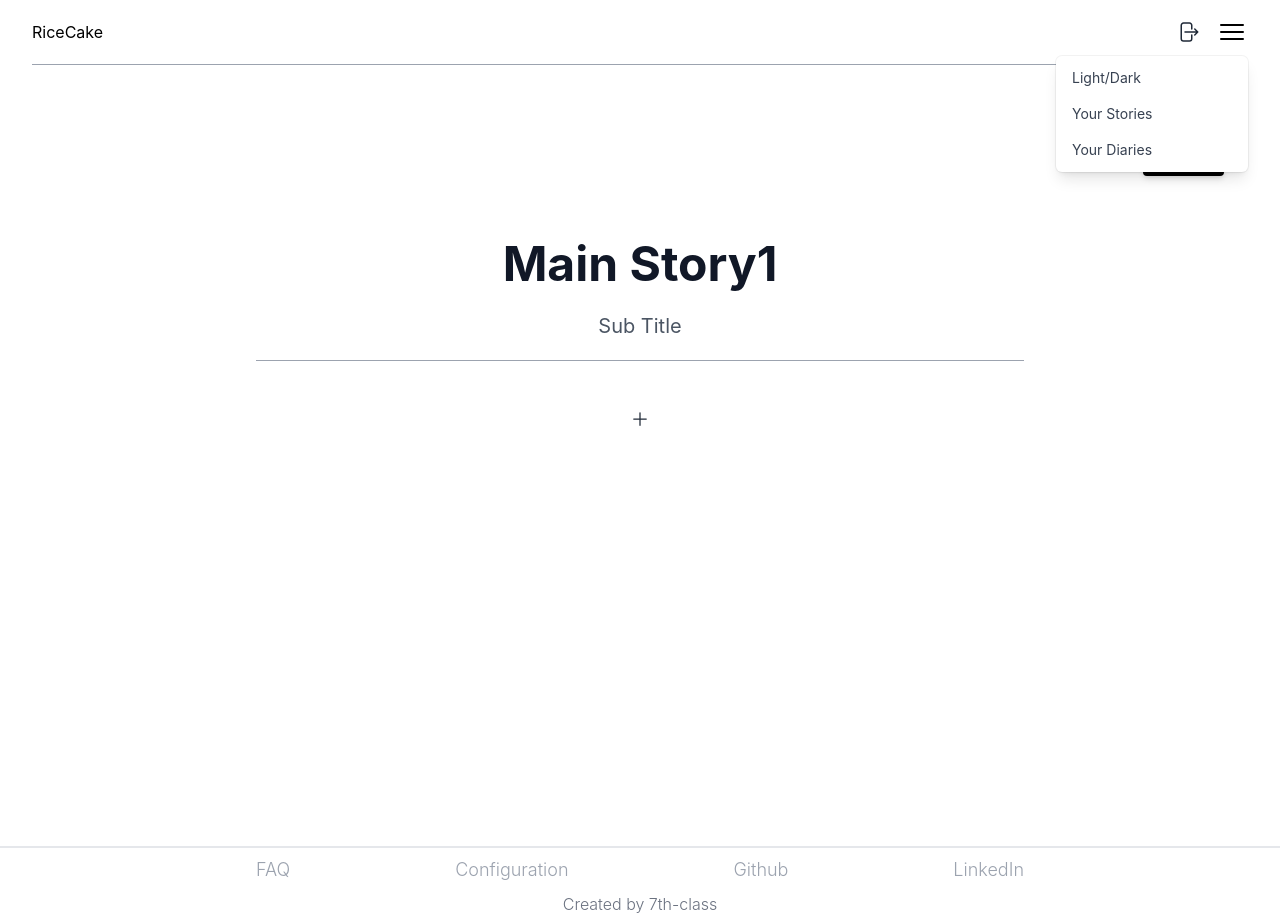
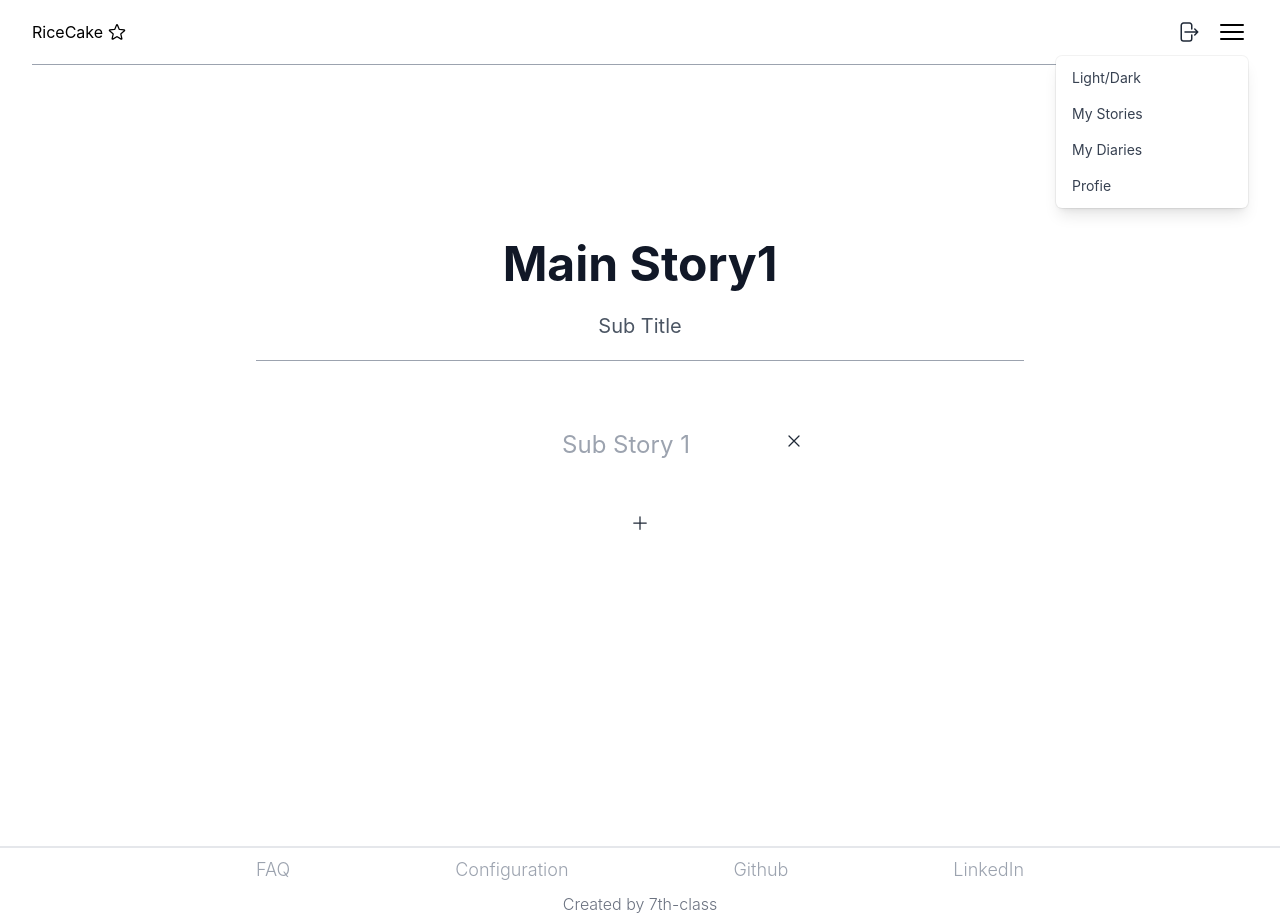
Before and after one commit to khj1212k/RiceCake, a Next.js app in the folder FrontEnd/ricecake-front/: page /Story/StorySub in a window 1280 px wide. Both pictures are taken after a click on the button "Open user menu". Built offline with nearby package versions, Linux system fonts and the light colour scheme.

Commit message:
EDIT-header & ADD-xmark

```diff
--- a/FrontEnd/ricecake-front/components/Layout/Header.jsx
+++ b/FrontEnd/ricecake-front/components/Layout/Header.jsx
@@ -18,7 +18,7 @@ export default function Example() {
             <a className="flex flex-shrink-0 items-center ">
               RiceCake
               <StarIcon
-                className="block h-5 w-auto px-1 lg:hidden"
+                className="block h-5 w-auto px-1"
               />
             </a>
           </Link>
@@ -73,7 +73,7 @@ export default function Example() {
                       href="/Story/StoryMain"
                       className={classNames(active ? 'bg-gray-100' : '', 'block px-4 py-2 text-sm text-gray-700')}
                     >
-                      Your Stories
+                      My Stories
                     </a>
                   )}
                 </Menu.Item>
@@ -83,7 +83,17 @@ export default function Example() {
                       href="/Diary/DiaryMain"
                       className={classNames(active ? 'bg-gray-100' : '', 'block px-4 py-2 text-sm text-gray-700')}
                     >
-                      Your Diaries
+                      My Diaries
+                    </a>
+                  )}
+                </Menu.Item>
+                <Menu.Item>
+                  {({ active }) => (
+                    <a
+                      href="/Main/Main"
+                      className={classNames(active ? 'bg-gray-100' : '', 'block px-4 py-2 text-sm text-gray-700')}
+                    >
+                      Profie
                     </a>
                   )}
                 </Menu.Item>
--- a/FrontEnd/ricecake-front/pages/Diary/DiaryMain.jsx
+++ b/FrontEnd/ricecake-front/pages/Diary/DiaryMain.jsx
@@ -1,8 +1,41 @@
 import Link from "next/link";
 import React, { useState } from 'react';
 import Calendars from '../Calendar';
+import { useRouter } from "next/router";
+import { useAtom } from 'jotai';
+import authAtom from "../../stores/authAtom";
+import { XMarkIcon } from '@heroicons/react/24/outline'
+
 
 const DiaryMain = () => {
+
+  const [userId, setuserId] = useState('');
+  const [diaryDate, setdiaryDate] = useState('');
+  const [auth, setAuth] = useAtom(authAtom);
+  const router = useRouter();
+
+  // const DiaryButtonHandler = (event) => {
+  //   event.preventDefault();
+
+  //   const formValue = { userId, diaryDate };
+
+  //   const options = {
+  //     method: 'POST',
+  //     headers: {
+  //       'Content-Type': 'application/json'
+  //     },
+  //     body: JSON.stringify(formValue),
+  //   };
+
+  //   const url = 'userId' + '/' + 'diaryDate';
+  //   fetch('http://localhost"8090/diaries/' + url , options)
+  //   ,then(response => {
+
+  //   })
+
+  //   }
+  // };
+
 
   return (
     <>
@@ -43,6 +76,14 @@ const DiaryMain = () => {
                 className="scrollbar-thin scrollbar-thumb-gray-700 scrollbar-track-gray-300 h-auto scrollbar-thumb-rounded-full scrollbar-track-rounded-full overflow-y-scroll block p-2.5 w-full text-sm text-gray-900 rounded-lg resize-none"
               />
             </div>
+            <div className="flex justify-center">
+              <button
+                // onClick={}
+                type="button"
+              >
+                <XMarkIcon className="h-5 px-1 text-gray-800 hover:text-gray-400" />
+              </button>
+            </div>
           </div>
         </div>
       </div>
--- a/FrontEnd/ricecake-front/pages/Story/StoryMain.jsx
+++ b/FrontEnd/ricecake-front/pages/Story/StoryMain.jsx
@@ -1,5 +1,5 @@
 import React, { Fragment, useRef, useState } from "react";
-import { PlusIcon } from '@heroicons/react/24/outline'
+import { PlusIcon, XMarkIcon } from '@heroicons/react/24/outline'
 import Link from "next/link";
 import { Dialog, Transition } from "@headlessui/react";
 
@@ -10,6 +10,7 @@ const StoryMain = () => {
         setOpen(true);
     };
     const cancelButtonRef = useRef(null);
+
 
     return (
         <>
@@ -27,8 +28,17 @@ const StoryMain = () => {
                         All Stories
                     </div>
                     <div class="mt-3 mb-7 mx-auto h-px bg-gray-400 w-2/3"></div>
-                    <div>
-                        {/* storylist */}
+                    <div className="flex justify-center">
+                        <textarea
+                            placeholder="Main Story 1"
+                            className="row-span-6 pt-10 overflow-hidden text-2xl text-center text-gray-900 hover:text-gray-300 outline-none resize-none"
+                        />
+                        <button
+                            // onClick={}
+                            type="button"
+                        >
+                            <XMarkIcon className="text-center block h-5 px-1 text-gray-800 hover:text-gray-400" />
+                        </button>
                     </div>
 
                     <button
--- a/FrontEnd/ricecake-front/pages/Story/StorySub.jsx
+++ b/FrontEnd/ricecake-front/pages/Story/StorySub.jsx
@@ -1,6 +1,6 @@
 import React from "react";
 import Link from "next/link";
-import { PlusIcon } from '@heroicons/react/24/outline'
+import { PlusIcon, XMarkIcon } from '@heroicons/react/24/outline'
 
 const StorySub = () => {
     return (
@@ -21,13 +21,22 @@ const StorySub = () => {
                     Sub Title
                 </div>
                 <div class="mt-3 mb-7 mx-auto h-px bg-gray-400 w-2/3"></div>
-                <div>
-                    {/* storylist */}
+                <div className="flex justify-center">
+                    <textarea
+                        placeholder="Sub Story 1"
+                        className="row-span-6 pt-10 overflow-hidden text-2xl text-center text-gray-900 outline-none resize-none"
+                    />
+                    <button
+                        // onClick={}
+                        type="button"
+                    >
+                        <XMarkIcon className="text-center block h-5 px-1 text-gray-800 hover:text-gray-400" />
+                    </button>
                 </div>
 
                 <Link href="/Story/StorySubText">
-                    <a className="flex justify-center mx-auto p-5 text-gray-800 hover:text-gray-400">
-                        <PlusIcon className='h-5 w-5' />
+                    <a className="flex justify-center mx-auto p-5">
+                        <PlusIcon className='h-5 w-5 text-gray-800 hover:text-gray-400' />
                     </a>
                 </Link>
             </div>
--- a/FrontEnd/ricecake-front/pages/users/sign-in.jsx
+++ b/FrontEnd/ricecake-front/pages/users/sign-in.jsx
@@ -57,7 +57,7 @@ const SignIn = () => {
         if(isLogin) {
             setAuth({userId: userId});
             console.log(auth);
-            router.push('/');
+            router.push('/Main/Main');
         }
         else {
             setFailModalIsOpen(true);
```
